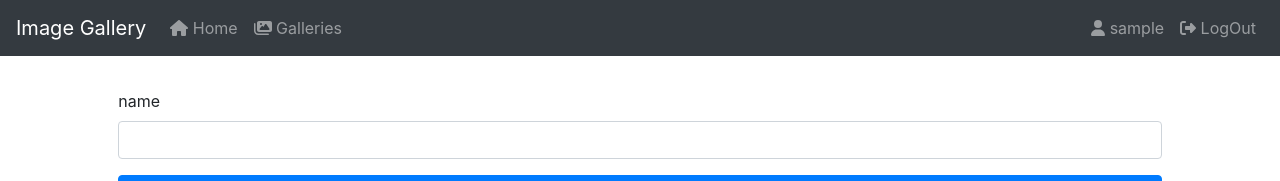
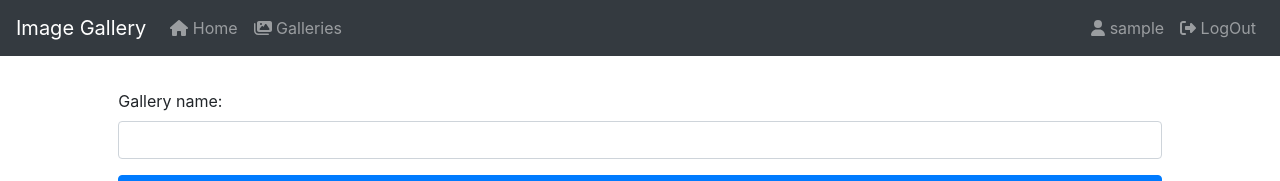
Before and after one commit to ksk98/WebDev, a Vue app in the folder frontend/: page /gallery/1/rename in a window 1280 px wide. Shown: the top 181 px of the page. Built offline with nearby package versions, Linux system fonts and the light colour scheme; sample sign-in values are in the browser's storage.

Commit message:
Gallery rename

```diff
--- a/frontend/src/components/GalleryRename.vue
+++ b/frontend/src/components/GalleryRename.vue
@@ -1,7 +1,7 @@
 <template>
   <Form @submit="renameGallery" style="margin: 3%">
     <div class="form-group">
-      <label for="name">name</label>
+      <label for="name">Gallery name:</label>
       <Field name="name" type="text" class="form-control" />
       <ErrorMessage name="name" class="error-feedback" />
     </div>
```
